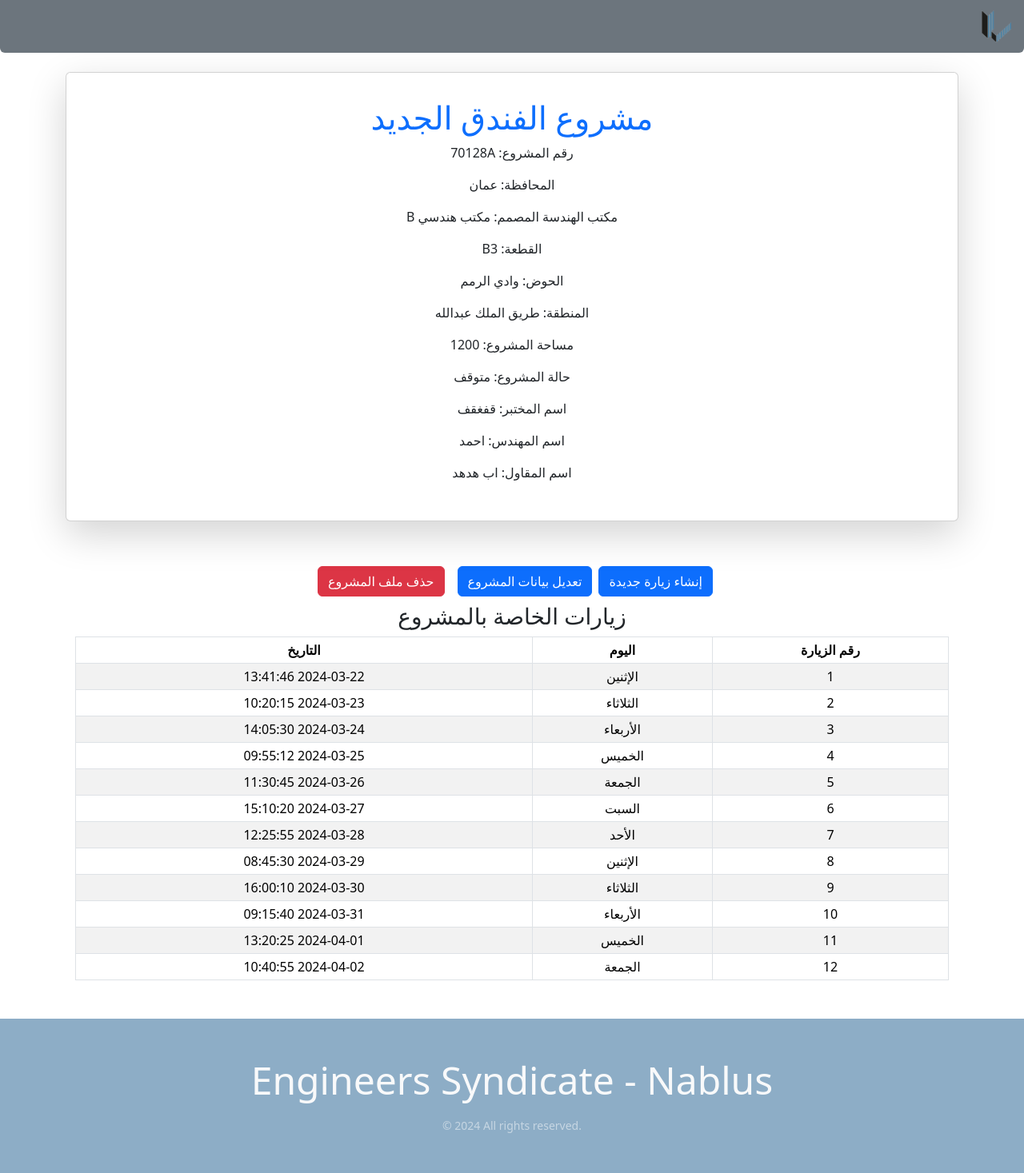
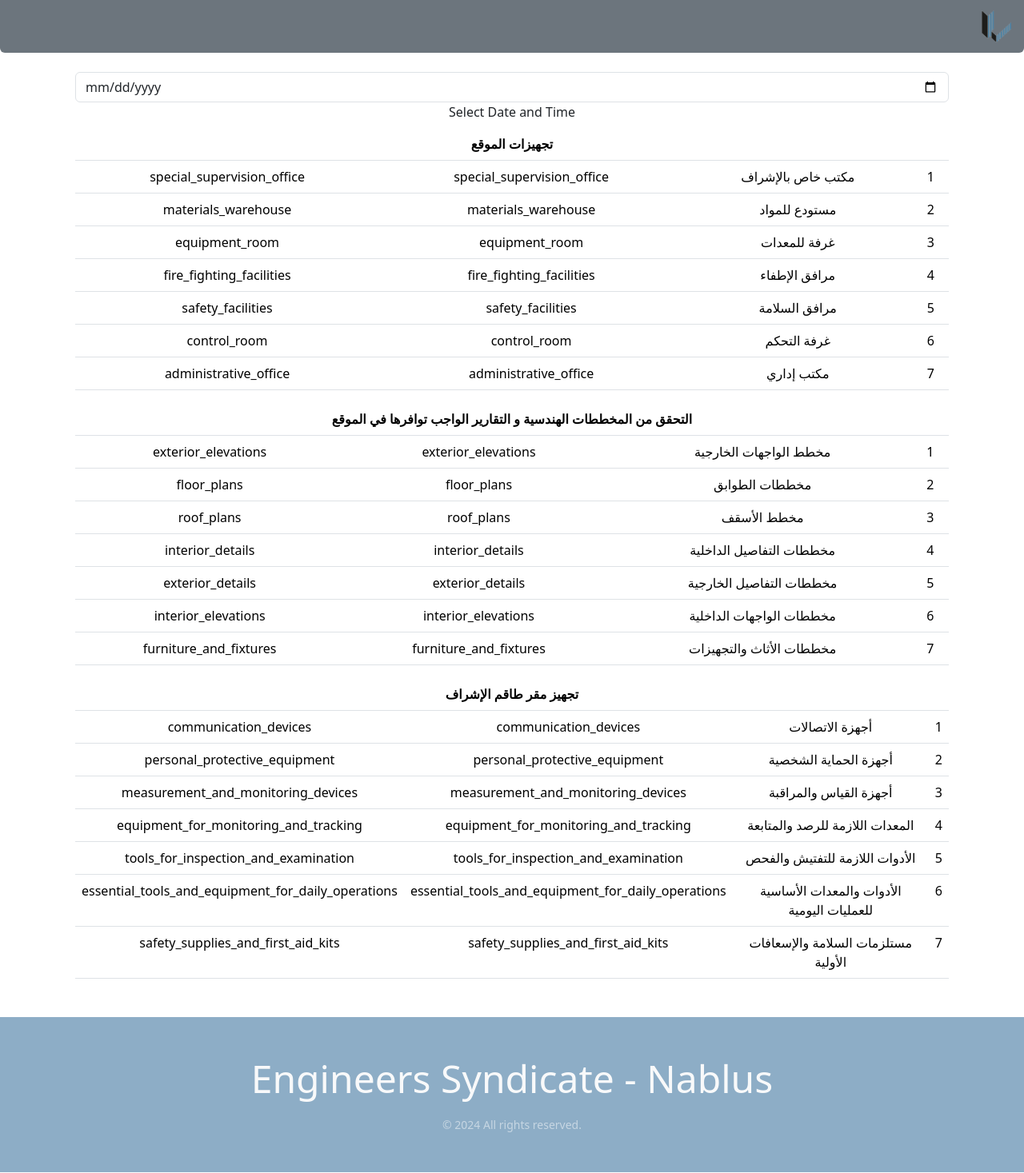
Before and after one commit to NourAyyoub/Engineers-Syndicate, a React (Vite) app in the folder app/: page / in a window 1280 px wide. Shown: the whole page at 80% size. Built offline with nearby package versions, Linux system fonts and the light colour scheme.

Commit message:
create add new visit page

```diff
--- a/app/src/App.jsx
+++ b/app/src/App.jsx
@@ -1,13 +1,15 @@
-import AddNewProject from "./components/AddNewProject/AddNewProject";
+// import AddNewProject from "./components/AddNewProject/AddNewProject";
 import { Container } from "react-bootstrap";
-import ProjectInfo from "./components/ProjectInfo/ProjectInfo";
+import AddNewVisit from "./components/AddNewVisit/AddNewVisit";
+// import ProjectInfo from "./components/ProjectInfo/ProjectInfo";
 
-import ProjectsTable from "./components/ProjectsTable/ProjectsTable";
+// import ProjectsTable from "./components/ProjectsTable/ProjectsTable";
 export default function App() {
   return (
     <Container dir="rtl" className="container-xl mt-4 mb-4 mx-auto text-center">
       {/* <ProjectsTable /> */}
-      <ProjectInfo />
+      {/* <ProjectInfo /> */}
+      <AddNewVisit />
       {/* <AddNewProject /> */}
     </Container>
   );
--- /dev/null
+++ b/app/src/components/AddNewVisit/AddNewVisit.jsx
@@ -0,0 +1,101 @@
+import { Container, Table } from "react-bootstrap";
+
+import PropTypes from "prop-types";
+VisitForm.propTypes = {
+  title: PropTypes.string.isRequired,
+  list: PropTypes.string.isRequired,
+};
+const checkTheEquipment = [
+  { label: "مكتب خاص بالإشراف", check: "special_supervision_office" },
+  { label: "مستودع للمواد", check: "materials_warehouse" },
+  { label: "غرفة للمعدات", check: "equipment_room" },
+  { label: "مرافق الإطفاء", check: "fire_fighting_facilities" },
+  { label: "مرافق السلامة", check: "safety_facilities" },
+  { label: "غرفة التحكم", check: "control_room" },
+  { label: "مكتب إداري", check: "administrative_office" },
+];
+const checkArchitecturalPlans = [
+  { label: "مخطط الواجهات الخارجية", check: "exterior_elevations" },
+  { label: "مخططات الطوابق", check: "floor_plans" },
+  { label: "مخطط الأسقف", check: "roof_plans" },
+  { label: "مخططات التفاصيل الداخلية", check: "interior_details" },
+  { label: "مخططات التفاصيل الخارجية", check: "exterior_details" },
+  { label: "مخططات الواجهات الداخلية", check: "interior_elevations" },
+  { label: "مخططات الأثاث والتجهيزات", check: "furniture_and_fixtures" },
+];
+const checkSupervisionCrewEquipments = [
+  { label: "أجهزة الاتصالات", check: "communication_devices" },
+  { label: "أجهزة الحماية الشخصية", check: "personal_protective_equipment" },
+  {
+    label: "أجهزة القياس والمراقبة",
+    check: "measurement_and_monitoring_devices",
+  },
+  {
+    label: "المعدات اللازمة للرصد والمتابعة",
+    check: "equipment_for_monitoring_and_tracking",
+  },
+  {
+    label: "الأدوات اللازمة للتفتيش والفحص",
+    check: "tools_for_inspection_and_examination",
+  },
+  {
+    label: "الأدوات والمعدات الأساسية للعمليات اليومية",
+    check: "essential_tools_and_equipment_for_daily_operations",
+  },
+  {
+    label: "مستلزمات السلامة والإسعافات الأولية",
+    check: "safety_supplies_and_first_aid_kits",
+  },
+];
+export default function AddNewVisit() {
+  return (
+    <Container dir="rtl" className="container-xl mt-4 mb-4 mx-auto text-center">
+      <DateTimePickerComponent />
+      <VisitForm title="تجهيزات الموقع" list={checkTheEquipment} />
+      <VisitForm
+        title="التحقق من المخططات الهندسية و التقارير الواجب توافرها في الموقع"
+        list={checkArchitecturalPlans}
+      />
+      <VisitForm
+        title="تجهيز مقر طاقم الإشراف"
+        list={checkSupervisionCrewEquipments}
+      />
+    </Container>
+  );
+}
+function VisitForm({ title, list }) {
+  return (
+    <Table>
+      <thead>
+        <tr>
+          <th colSpan={4}>{title}</th>
+        </tr>
+      </thead>
+      <tbody>
+        {list.map((ele, index) => (
+          <tr key={index}>
+            <td>{index + 1}</td>
+            <td>{ele.label}</td>
+            <td>{ele.check}</td>
+            <td>{ele.check}</td>
+          </tr>
+        ))}
+      </tbody>
+    </Table>
+  );
+}
+function DateTimePickerComponent() {
+  return (
+    <div className="form-outline datetimepicker">
+      <input
+        type="date"
+        className="form-control"
+        value=""
+        id="datetimepickerExample"
+      />
+      <label htmlFor="datetimepickerExample" className="form-label">
+        Select Date and Time
+      </label>
+    </div>
+  );
+}
```
